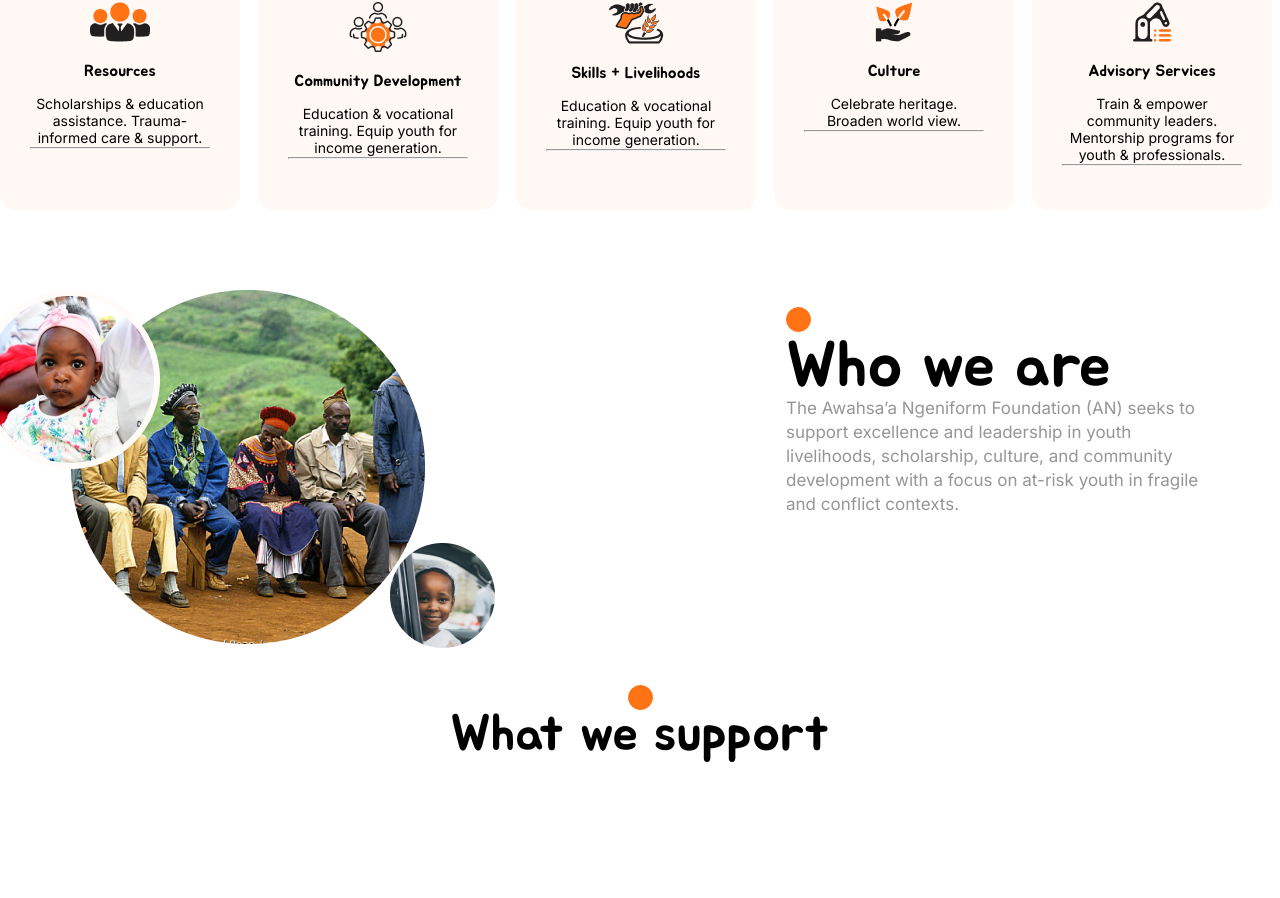
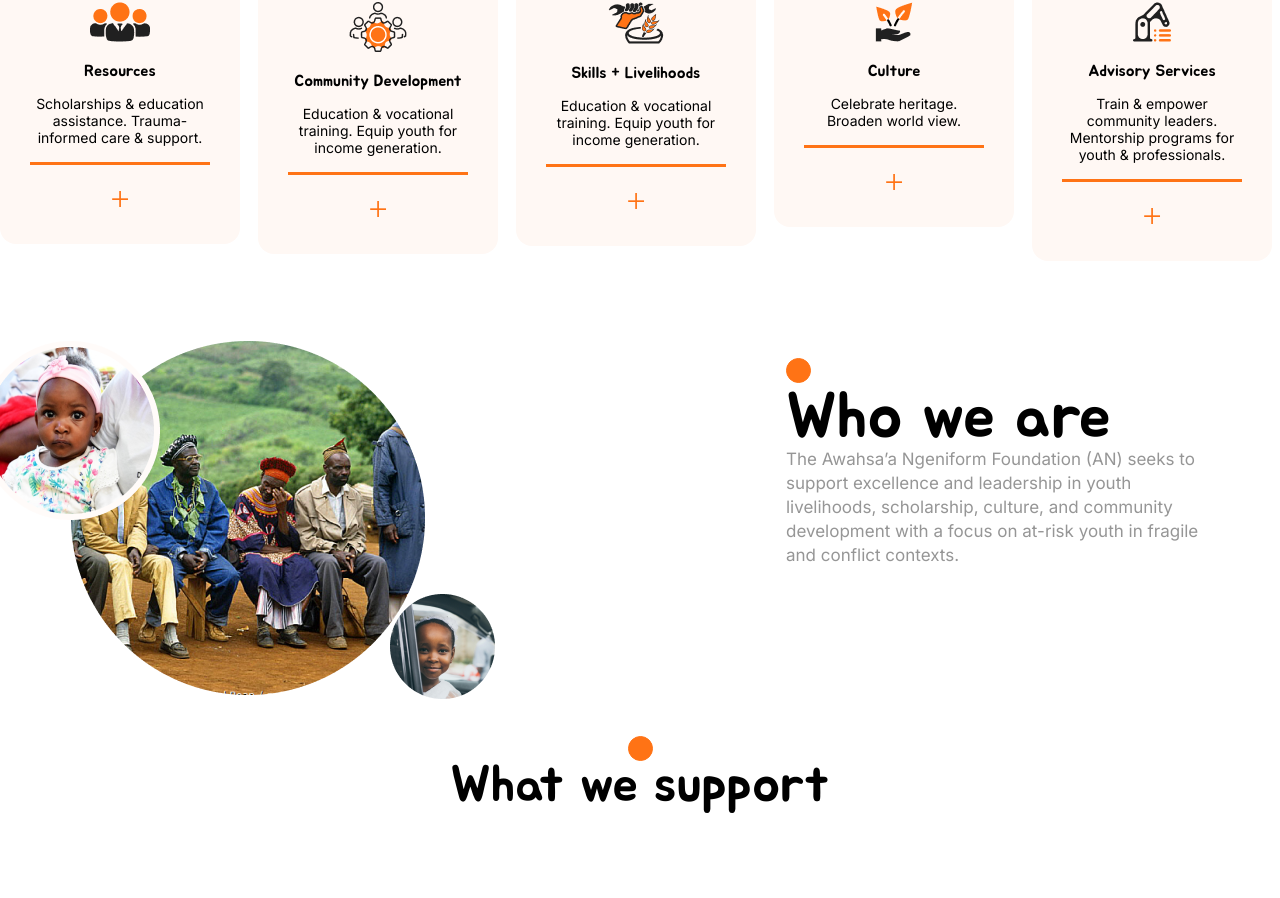
Before and after one commit to TraitzTech/ANfoundation, a React (Create React App) app: page / in a window 1280 px wide. Shown: the part 952-1850 px from the top of the page. Built offline with nearby package versions, Linux system fonts and the light colour scheme.

Commit message:
adding changes

```diff
--- a/src/components/pillarcards/Pillarcard.jsx
+++ b/src/components/pillarcards/Pillarcard.jsx
@@ -2,7 +2,7 @@ import React, { useState } from "react";
 import "./pillarcard.css";
 import bgimage from "../../assets/community Icon.png";
 
-const Pillarcard = ({bgImage, headercontent, text}) => {
+const Pillarcard = ({ bgImage, headercontent, text }) => {
   const [isOpen, setIsOpen] = useState(false);
 
   const toggleDropdown = () => {
@@ -16,23 +16,21 @@ const Pillarcard = ({bgImage, headercontent, text}) => {
         <h3>{headercontent}</h3>
         <p>{text}</p>
         <hr />
+        <span className={isOpen ? "hidden" : ""} id="span"> + </span>
         <div
           className={
             isOpen ? "dropdown".concat("") : "dropdown".concat(" hidden")
           }
         >
+
           <ul>
             <li>
-            MBECUDA - Bambili, Buea, Limbe, Douala, Yaounde, USA, Canada
-
+              MBECUDA - Bambili, Buea, Limbe, Douala, Yaounde, USA, Canada
             </li>
-            <li>
-            Mbeligi Facebook
-            </li>
-            <li>
-            The AN Foundation
-            </li>
+            <li>Mbeligi Facebook</li>
+            <li>The AN Foundation</li>
           </ul>
+          <span id="span"> - </span>
         </div>
       </div>
     </div>
--- a/src/components/pillarcards/Pillarcardfive.jsx
+++ b/src/components/pillarcards/Pillarcardfive.jsx
@@ -16,6 +16,7 @@ const Pillarcardfive = ({ bgImage, headercontent, text }) => {
         <h3>{headercontent}</h3>
         <p>{text}</p>
         <hr />
+        <span className={isOpen ? "hidden" : ""} id="span"> + </span>
         <div
           className={
             isOpen ? "dropdown".concat("") : "dropdown".concat(" hidden")
@@ -29,6 +30,8 @@ const Pillarcardfive = ({ bgImage, headercontent, text }) => {
               <a href="#">Our Lady of Fatima Parish Bambili</a>
             </li>
           </ul>
+          <span id="span"> - </span>
+
         </div>
       </div>
     </div>
--- a/src/components/pillarcards/Pillarcardfour.jsx
+++ b/src/components/pillarcards/Pillarcardfour.jsx
@@ -16,6 +16,7 @@ const Pillarcardfour = ({ bgImage, headercontent, text }) => {
         <h3>{headercontent}</h3>
         <p>{text}</p>
         <hr />
+        <span className={isOpen ? "hidden" : ""} id="span"> + </span>
         <div
           className={
             isOpen ? "dropdown".concat("") : "dropdown".concat(" hidden")
@@ -30,6 +31,8 @@ const Pillarcardfour = ({ bgImage, headercontent, text }) => {
               </li>
             </a>
           </ul>
+          <span id="span"> - </span>
+
         </div>
       </div>
     </div>
--- a/src/components/pillarcards/Pillarcardthree.jsx
+++ b/src/components/pillarcards/Pillarcardthree.jsx
@@ -16,6 +16,7 @@ const Pillarcardthree = ({ bgImage, headercontent, text }) => {
         <h3>{headercontent}</h3>
         <p>{text}</p>
         <hr />
+        <span className={isOpen ? "hidden" : ""} id="span"> + </span>
         <div
           className={
             isOpen ? "dropdown".concat("") : "dropdown".concat(" hidden")
@@ -39,6 +40,8 @@ const Pillarcardthree = ({ bgImage, headercontent, text }) => {
 
             <span> Music, Dance & Crafts Traditional Practices Events</span>
           </ul>
+          <span id="span"> - </span>
+
         </div>
       </div>
     </div>
--- a/src/components/pillarcards/Pillarcardtwo.jsx
+++ b/src/components/pillarcards/Pillarcardtwo.jsx
@@ -16,6 +16,10 @@ const Pillarcardtwo = ({ bgImage, headercontent, text }) => {
         <h3>{headercontent}</h3>
         <p>{text}</p>
         <hr />
+        <span className={isOpen ? "hidden" : ""} id="span">
+          {" "}
+          +{" "}
+        </span>
         <div
           className={
             isOpen ? "dropdown".concat("") : "dropdown".concat(" hidden")
@@ -36,6 +40,7 @@ const Pillarcardtwo = ({ bgImage, headercontent, text }) => {
               <a href="#">Khan Academy</a>
             </li>
           </ul>
+          <span id="span"> - </span>
         </div>
       </div>
     </div>
--- a/src/components/pillarcards/pillarcard.css
+++ b/src/components/pillarcards/pillarcard.css
@@ -36,3 +36,23 @@
 .pillar-card-container .hidden {
   display: none;
 }
+
+.pillar-card-container hr {
+  margin: 15px 0px;
+  height: 2.5px;
+  background: rgba(255, 115, 21, 1);
+
+  border: none;
+}
+
+#span {
+  font-size: 34px;
+  color: rgba(255, 115, 21, 1);
+
+  cursor: pointer;
+}
+
+.pillar-card-container a {
+  color: rgba(255, 115, 21, 1);
+  text-decoration: none;
+}
```
